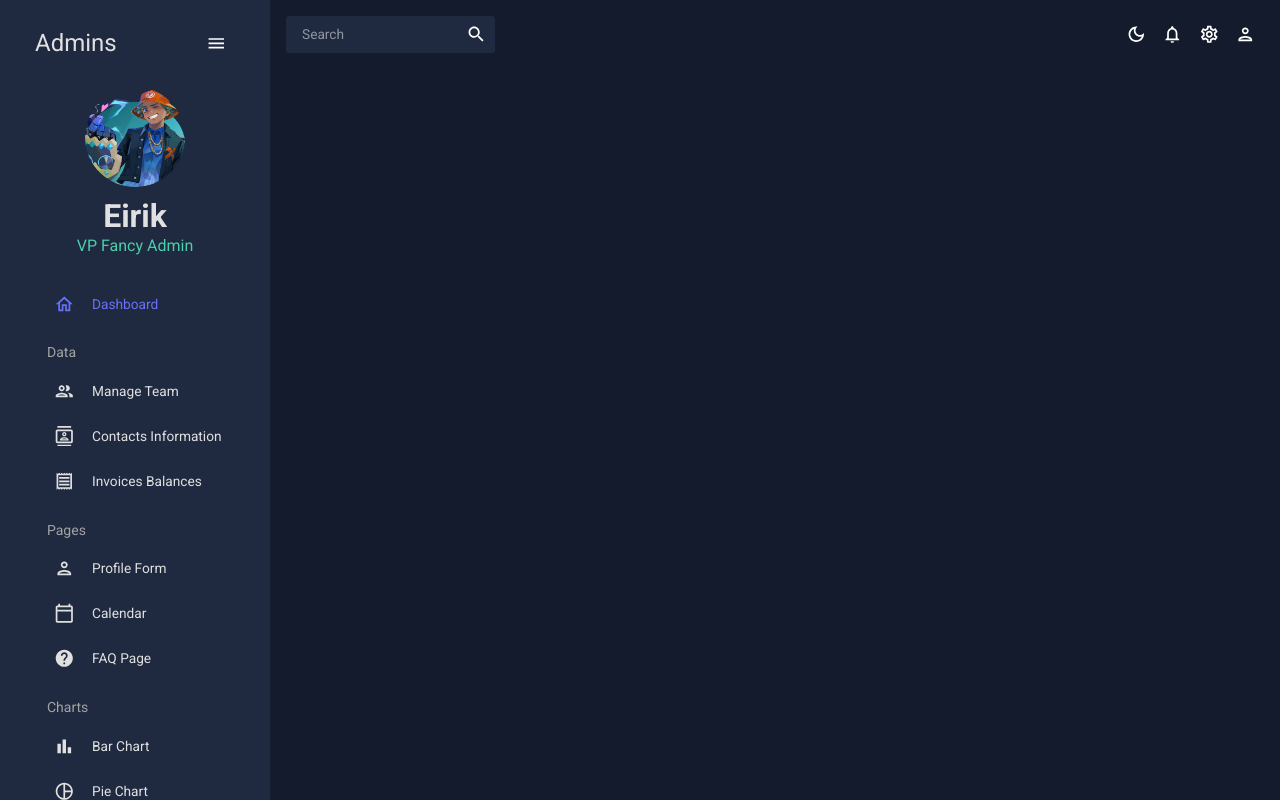
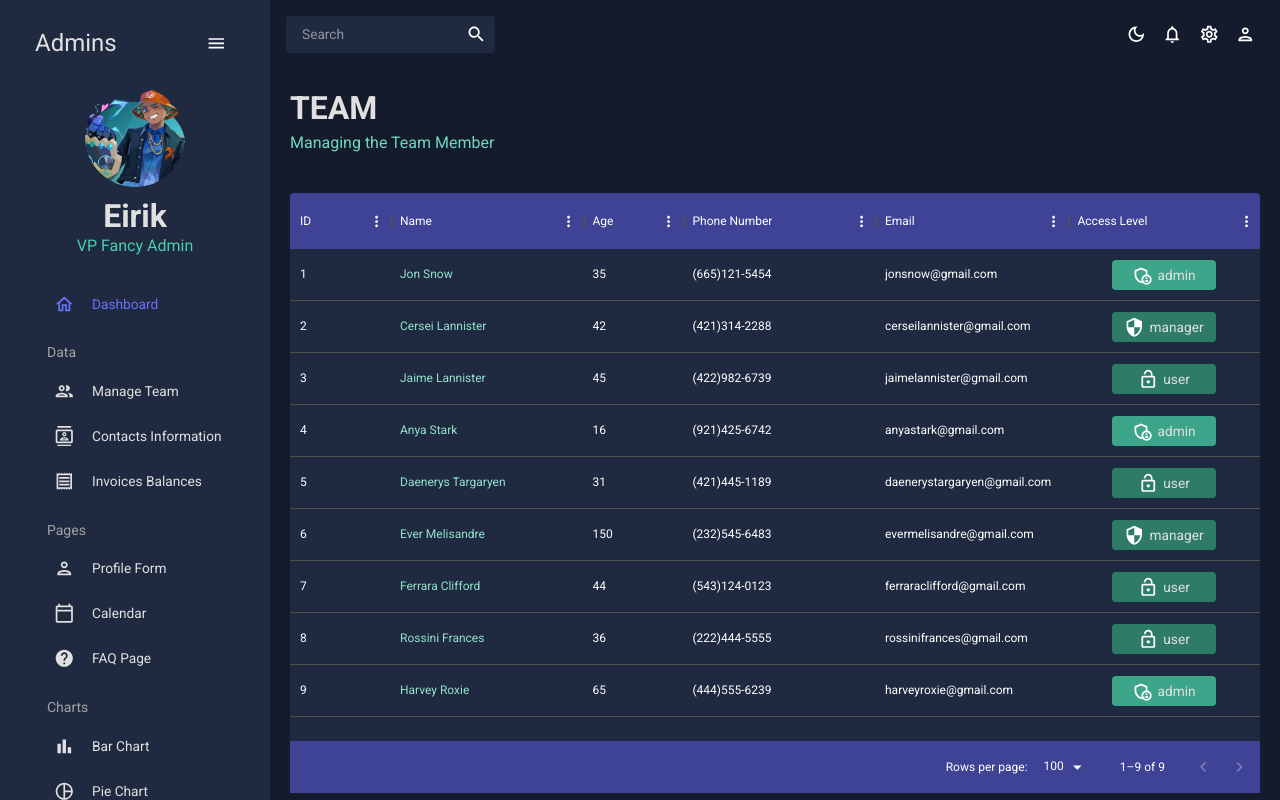
Before and after one commit to italianPalms/admin_dashboard, a React (Create React App) app: page /team in a window 1280 px wide. Built offline with nearby package versions, Linux system fonts and the light colour scheme.

Commit message:
add the mui data grid and set up the team page

```diff
--- a/src/App.js
+++ b/src/App.js
@@ -4,7 +4,7 @@
 import Topbar from './scenes/global/Topbar';
 import Sidebar from "./scenes/global/Sidebar";
 import Dashboard from './scenes/dashboard';
-// import Team from './scenes/team';
+import Team from './scenes/team';
 // import Invoices from './scenes/invoices';
 // import Contacts from './scenes/contacts';
 // import Bar from './scenes/bar';
@@ -29,7 +29,7 @@
             <Topbar />
             <Routes>
               <Route path="/" element={<Dashboard />} />
-              {/* <Route path="/team" element={<Team />} /> */}
+              <Route path="/team" element={<Team />} />
               {/* <Route path="/contacts" element={<Contacts />} /> */}
               {/* <Route path="/invoices" element={<Invoices />} /> */}
               {/* <Route path="/form" element={<Form />} /> */}
--- /dev/null
+++ b/src/scenes/team/index.jsx
@@ -0,0 +1,111 @@
+import { Box, Typography, useTheme } from "@mui/material";
+import { DataGrid } from "@mui/x-data-grid";
+import { tokens } from "../../theme";
+import { mockDataTeam } from "../../data/mockData";
+import AdminPanelSettingsOutlinedIcon from "@mui/icons-material/AdminPanelSettingsOutlined";
+import LockOpenOutlinedIcon from '@mui/icons-material/LockOpenOutlined';
+import SecurityOutlinedIcon from '@mui/icons-material/SecurityOutlined';
+import Header from "../../components/Header";
+
+
+const Team = () => {
+    const theme = useTheme();
+    const colors = tokens(theme.palette.mode);
+
+    const columns = [
+        {
+            field: "id",
+            headerName: "ID"
+        },
+        {
+            field: "name",
+            headerName: "Name",
+            flex: 1,
+            cellClassName: "name-column--cell"
+        },
+        {
+            field: "age",
+            headerName: "Age",
+            type: "number",
+            headerAlign: "left",
+            align: "left",
+        },
+        {
+            field: "phone",
+            headerName: "Phone Number",
+            flex: 1,
+        },
+        {
+            field: "email",
+            headerName: "Email",
+            flex: 1,
+        },
+        {
+            field: "access",
+            headerName: "Access Level",
+            flex: 1,
+            renderCell: ({ row: { access }}) => {
+                return (
+                    <Box
+                        width="60%"
+                        m="0 auto"
+                        p="5px"
+                        display="flex"
+                        justifyContent="center"
+                        backgroundColor={
+                            access === "admin"
+                            ? colors.greenAccent[600]
+                            : colors.greenAccent[700]
+                        }
+                        borderRadius="4px"
+                    >
+                        {access === "admin" && <AdminPanelSettingsOutlinedIcon />}
+                        {access === "manager" && <SecurityOutlinedIcon />}
+                        {access === "user" && <LockOpenOutlinedIcon />}
+                        <Typography color= {colors.grey[100]} sx={{ml: "5px"}}>
+                            {access}
+                        </Typography>
+                    </Box>
+                )
+            }
+        },
+    ];
+
+    return(
+        <Box m="20px">
+            <Header title="TEAM" subtitle="Managing the Team Member" />
+        <Box
+        m="40px 0 0 0" height="75vh" sx={{
+            "& .MuiDataGrid-root": {
+                border: "none",
+            },
+            "& .MuiDataGrid-cell": {
+                borderBottom: "none",
+            },
+            "& .name-column--cell": {
+                color: colors.greenAccent[300],
+            },
+            "& .MuiDataGrid-columnHeaders": {
+                backgroundColor: colors.blueAccent[700],
+                borderBottom: "none"
+            },
+            "& .MuiDataGrid-virtualScroller": {
+                backgroundColor: colors.primary[400],
+            },
+            "& .MuiDataGrid-footerContainer": {
+                borderTop: "none",
+                backgroundColor: colors.blueAccent[700],
+            },
+        }}
+        >
+        <DataGrid
+            rows={mockDataTeam}
+            columns={columns}
+        />
+        </Box>
+        </Box>
+    )
+
+}
+
+export default Team;
```
